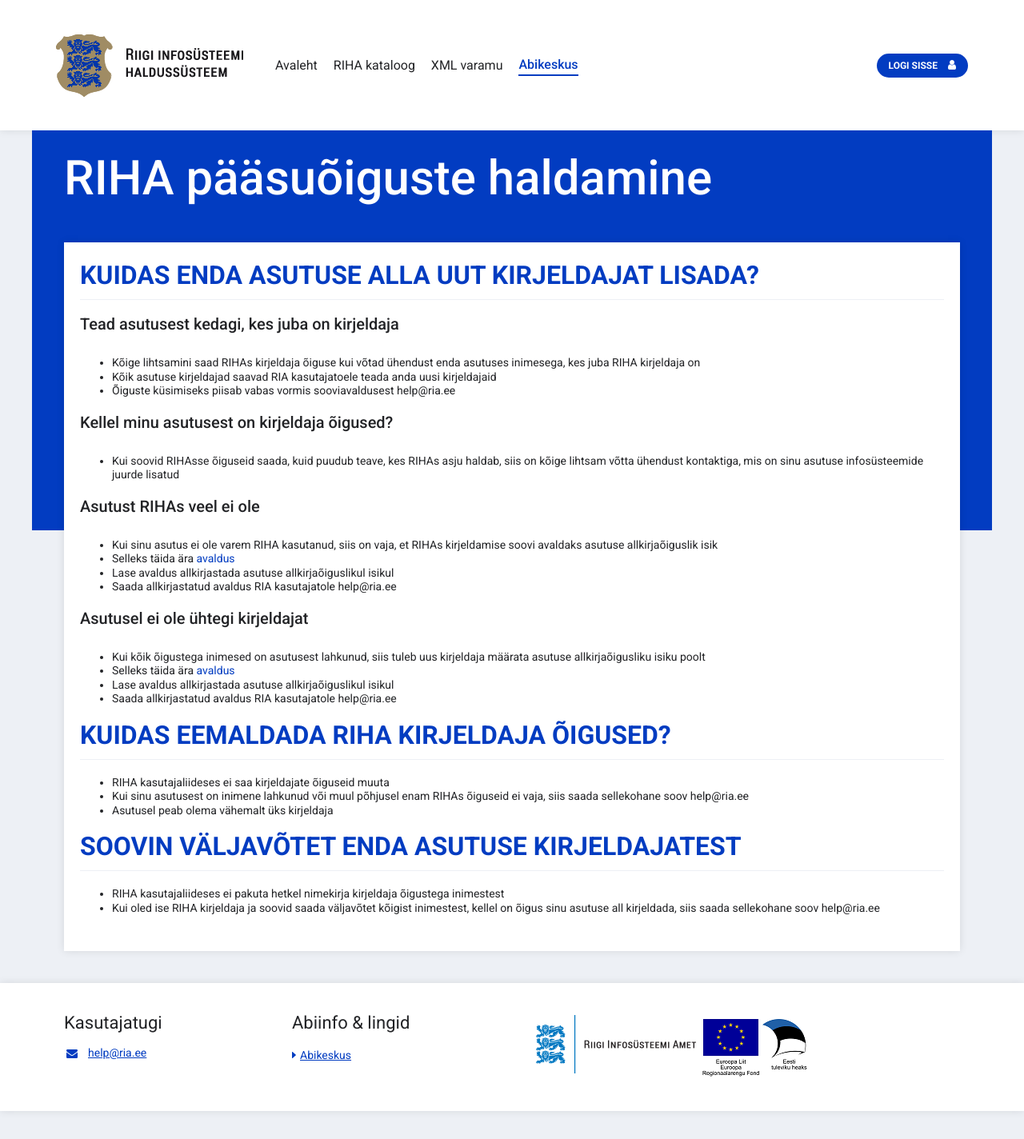
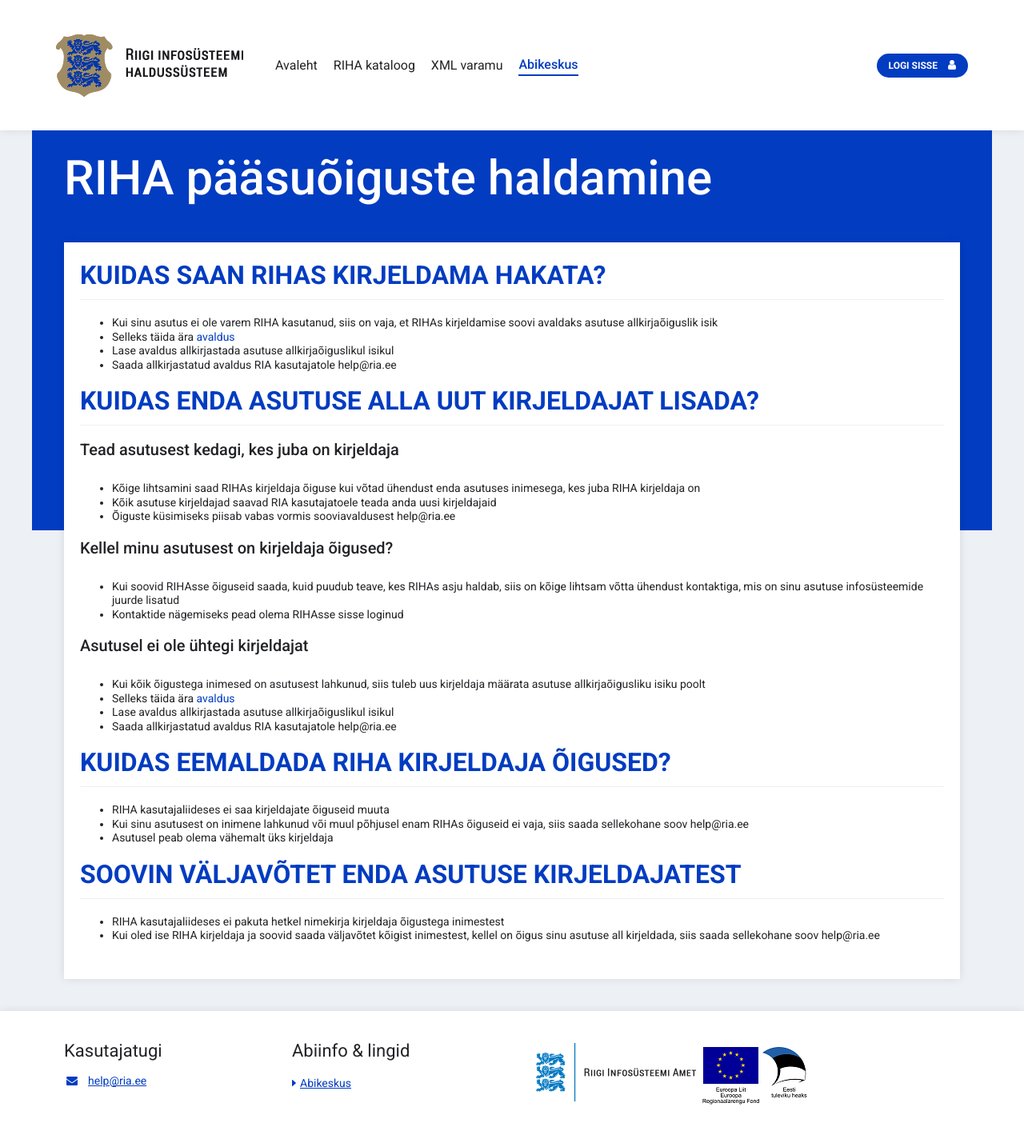
Before and after one commit to e-gov/RIHA-Help, a Jekyll site: the page built from docs/RIHA-oigused-haldamine.md, in a window 1280 px wide. Shown: the whole page at 80% size. Built offline with Jekyll 4.4.1, drawn with Linux system fonts in a browser that asks for light colours; our own code applies the rules of GitHub Pages for plain Markdown files; before the commit the page ends 1389 px from its top, so only the background shows below that; part of the change alters nothing that is shown.

Commit message:
Update RIHA-oigused-haldamine.md

```diff
--- a/docs/RIHA-oigused-haldamine.md
+++ b/docs/RIHA-oigused-haldamine.md
@@ -1,6 +1,13 @@
 ---
 title: RIHA pääsuõiguste haldamine
 ---
+
+## Kuidas saan RIHAs kirjeldama hakata?
+
+- Kui sinu asutus ei ole varem RIHA kasutanud, siis on vaja, et RIHAs kirjeldamise soovi avaldaks asutuse allkirjaõiguslik isik
+- Selleks täida ära [avaldus](link)
+- Lase avaldus allkirjastada asutuse allkirjaõiguslikul isikul
+- Saada allkirjastatud avaldus RIA kasutajatole help@ria.ee
 
 ## Kuidas enda asutuse alla uut kirjeldajat lisada?
 
@@ -11,13 +18,7 @@ title: RIHA pääsuõiguste haldamine
 
 ### Kellel minu asutusest on kirjeldaja õigused?
 - Kui soovid RIHAsse õiguseid saada, kuid puudub teave, kes RIHAs asju haldab, siis on kõige lihtsam võtta ühendust kontaktiga, mis on sinu asutuse infosüsteemide juurde lisatud
-
-### Asutust RIHAs veel ei ole
-
-- Kui sinu asutus ei ole varem RIHA kasutanud, siis on vaja, et RIHAs kirjeldamise soovi avaldaks asutuse allkirjaõiguslik isik
-- Selleks täida ära [avaldus](link)
-- Lase avaldus allkirjastada asutuse allkirjaõiguslikul isikul
-- Saada allkirjastatud avaldus RIA kasutajatole help@ria.ee
+- Kontaktide nägemiseks pead olema RIHAsse sisse loginud
 
 ### Asutusel ei ole ühtegi kirjeldajat
 - Kui kõik õigustega inimesed on asutusest lahkunud, siis tuleb uus kirjeldaja määrata asutuse allkirjaõigusliku isiku poolt
```
